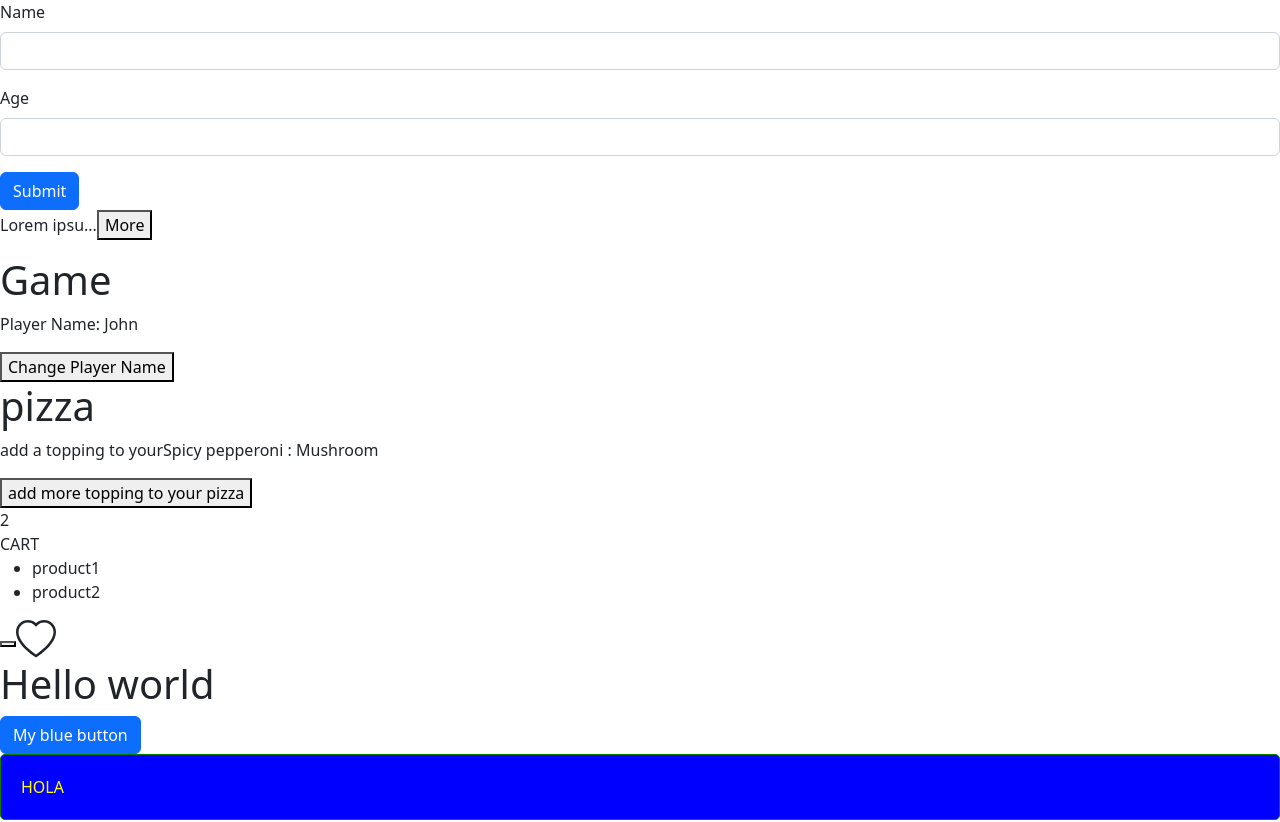
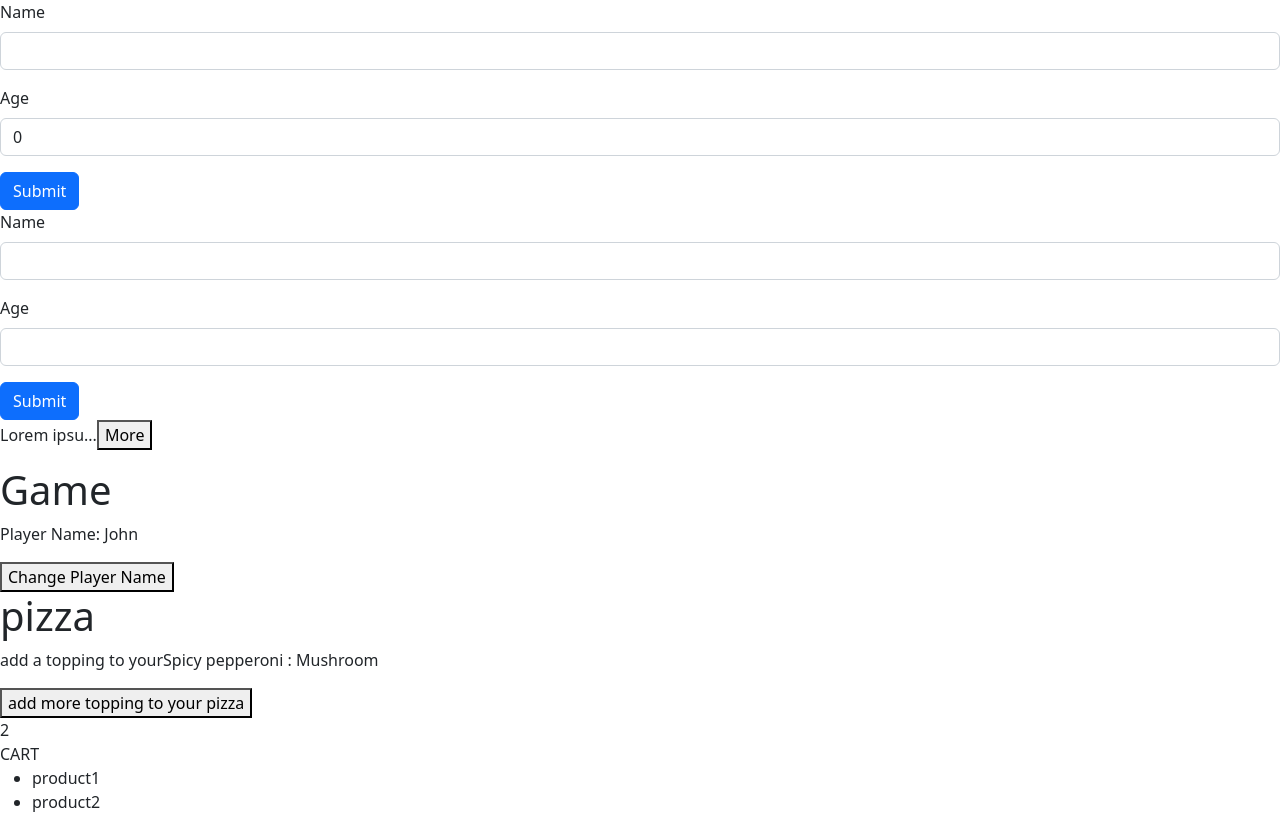
Before and after one commit to samane6866/react-TypeScript-course, a React (Vite) app in the folder practice-react/: page / in a window 1280 px wide. Shown: the top 822 px of the page. Built offline with nearby package versions, Linux system fonts and the light colour scheme.

Commit message:
exercise form useSate/done

```diff
--- a/practice-react/src/App.tsx
+++ b/practice-react/src/App.tsx
@@ -8,6 +8,7 @@ import NavBar from './components/NavBar'
 import ShopCart from './components/ShopCart'
 import ExpandableText from './ExpandableText'
 import Form from './components/Form'
+import FormState from './components/FormState'
 
 function App() {
   // 1> we need useState to visibility of alart,we will render the Alert only when is true, so we need to use state hook:
@@ -62,6 +63,7 @@ function App() {
   return (
     <>
       <div>
+        <FormState></FormState>
         <Form></Form>
         <ExpandableText maxChars={10}>Lorem ipsum dolor sit amet consectetur adipisicing elit. Perferendis fuga inventore a molestias dolorem ex, sint similique doloremque dignissimos quos in, esse vel quaerat voluptates culpa magni illo. Nihil eum similique ducimus obcaecati. Corporis dolorum perspiciatis nihil nesciunt quas reiciendis culpa, voluptatem quia nam! Enim illum molestiae ut temporibus mollitia exercitationem, tempore officiis! Maiores facilis nam ipsa, a et, obcaecati fuga voluptas maxime ducimus blanditiis dolore architecto aspernatur laboriosam perferendis qui quas laudantium. Excepturi, quasi blanditiis aspernatur veritatis atque architecto dolore perferendis id eligendi deleniti laudantium accusamus obcaecati unde quo vitae assumenda voluptate dolorum illo! Corrupti quas explicabo ut ullam.</ExpandableText>
         <div >
--- a/practice-react/src/components/FormState.tsx
+++ b/practice-react/src/components/FormState.tsx
@@ -1,34 +1,45 @@
-import { FormEvent } from "react";
-
-
-
-
+import { FormEvent, useState } from "react";
 
 function FormState() {
+  // first we create useState hook with our object
+  const [person, setPerson] = useState({ name: "", age: 0 });
 
+  // our inputs will have onChange event that is triggered every time that user types
+  // a keystroke
   const handelSubmit = (event: FormEvent) => {
-
     event.preventDefault();
-    }
-
-
-
+    console.log(person);
+  };
 
   return (
-      <form
-        onSubmit={handelSubmit}
-      >
+    <form onSubmit={handelSubmit}>
       <div className="mb-3">
         <label htmlFor="name" className="form-label">
           Name
         </label>
-          <input  id="name" type="text" className="form-control" />
+        <input
+          onChange={(event) =>
+            setPerson({ ...person, name: event.target.value })
+          }
+          id="name"
+          type="text"
+          value={person.name}
+          className="form-control"
+        />
       </div>
       <div className="mb-3">
         <label htmlFor="age" className="form-label">
           Age
         </label>
-          <input id="age" type="number" className="form-control" />
+        <input
+          onChange={(event) =>
+            setPerson({ ...person, age: parseInt(event.target.value) })
+          }
+          id="age"
+          type="number"
+          className="form-control"
+          value={person.age}
+        />
       </div>
       <button type="submit" className="btn btn-primary">
         Submit
```
Lines whose indentation alone changed are shown as unchanged.
